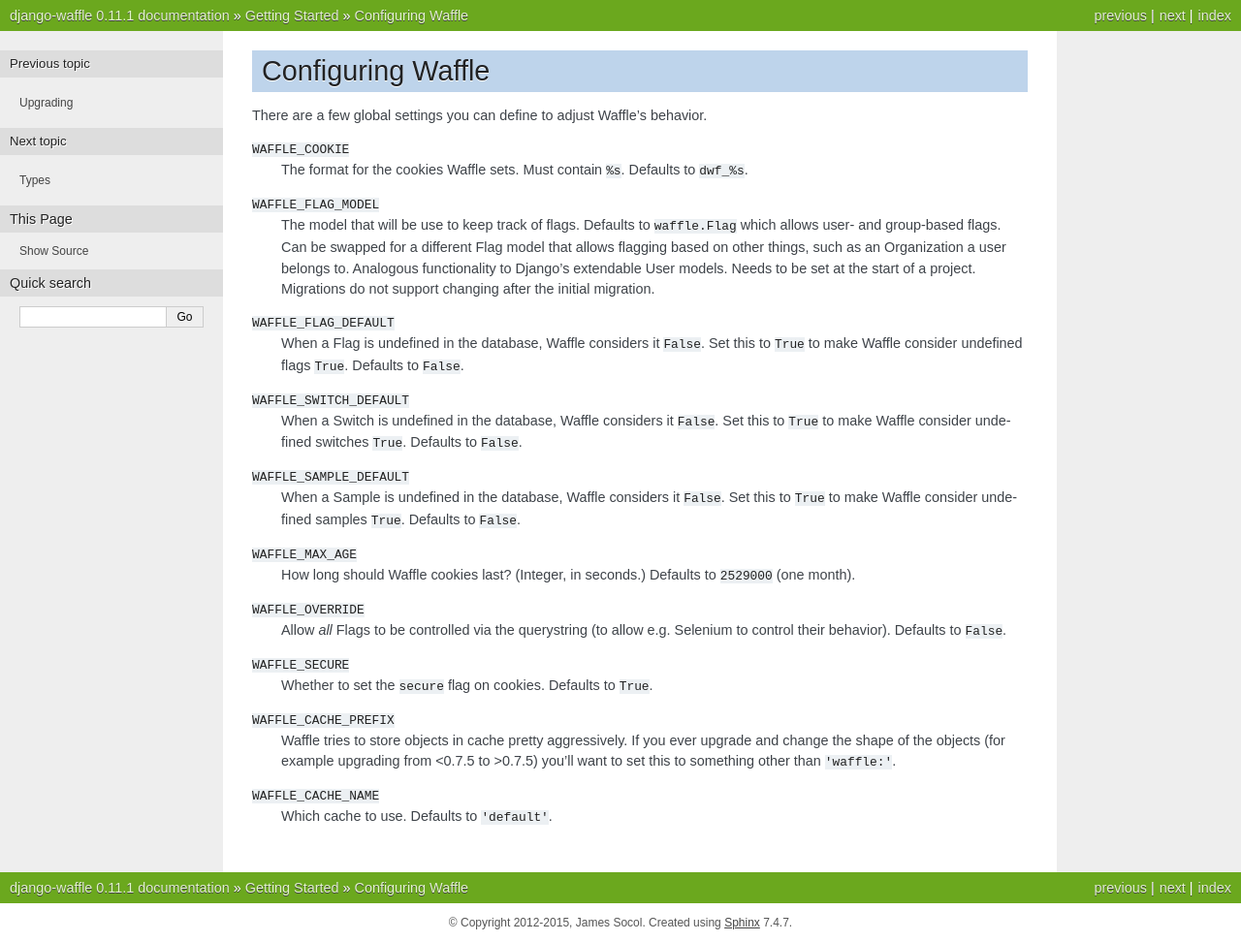
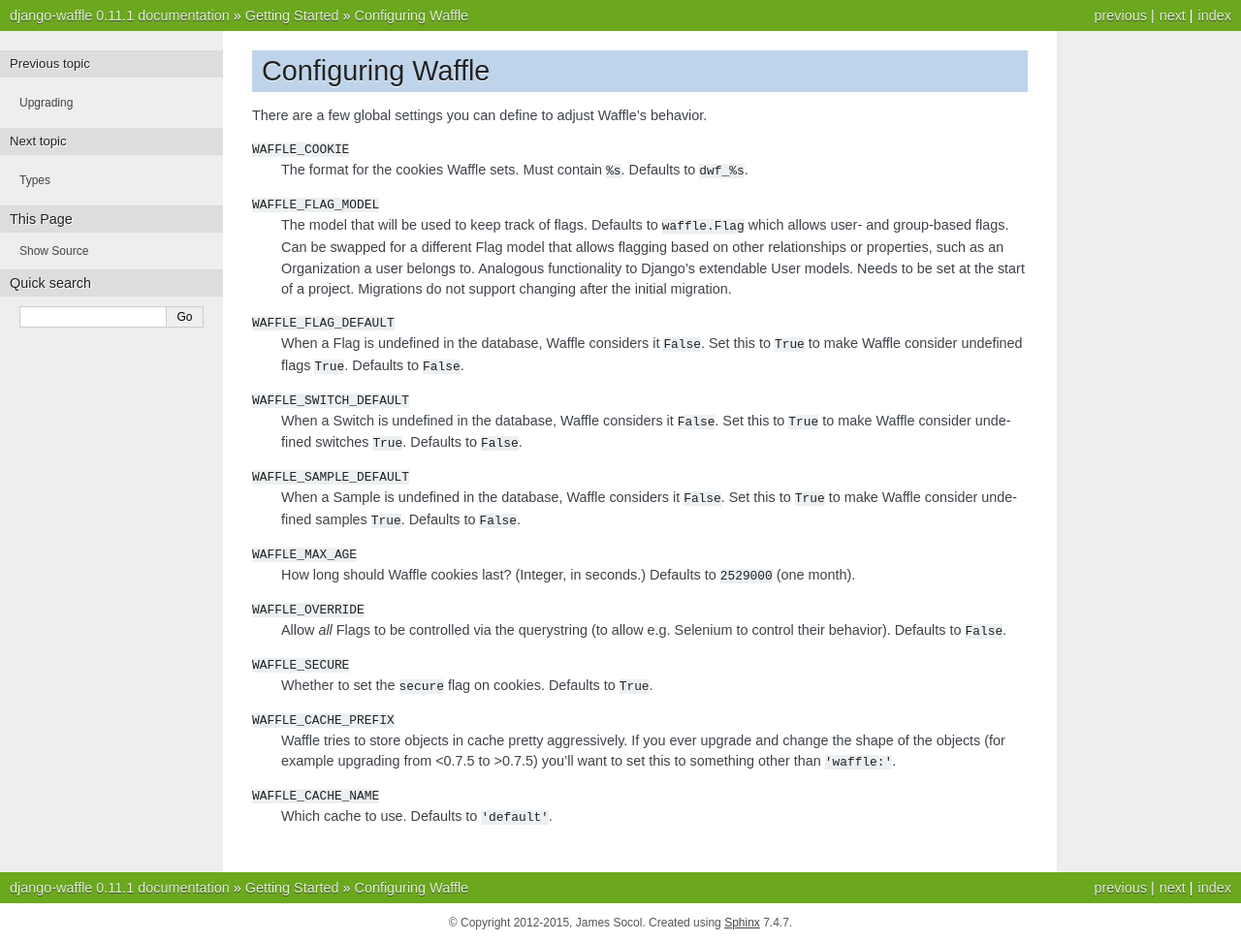
Before and after one commit to jazzband/django-waffle, a Sphinx documentation site: the page built from docs/starting/configuring.rst, in a window 1280 px wide. Shown: the whole page at 97% size. Built offline with Sphinx 7.4.7, drawn with Linux system fonts in a browser that asks for light colours.

Commit message:
Fixed spelling and docs for custom flag models

```diff
--- a/docs/starting/configuring.rst
+++ b/docs/starting/configuring.rst
@@ -12,9 +12,10 @@
     Defaults to ``dwf_%s``.
 
 ``WAFFLE_FLAG_MODEL``
-    The model that will be use to keep track of flags. Defaults to ``waffle.Flag``
+    The model that will be used to keep track of flags. Defaults to ``waffle.Flag``
     which allows user- and group-based flags. Can be swapped for a different Flag model
-    that allows flagging based on other things, such as an Organization a user belongs to.
+    that allows flagging based on other relationships or properties, such as an Organization
+    a user belongs to.
     Analogous functionality to Django's extendable User models.
     Needs to be set at the start of a project. Migrations do not support changing after the
     initial migration.
```
Also changed, not shown: docs/types/flag.rst (+6 -4 lines), waffle/__init__.py (+3 -4 lines).
